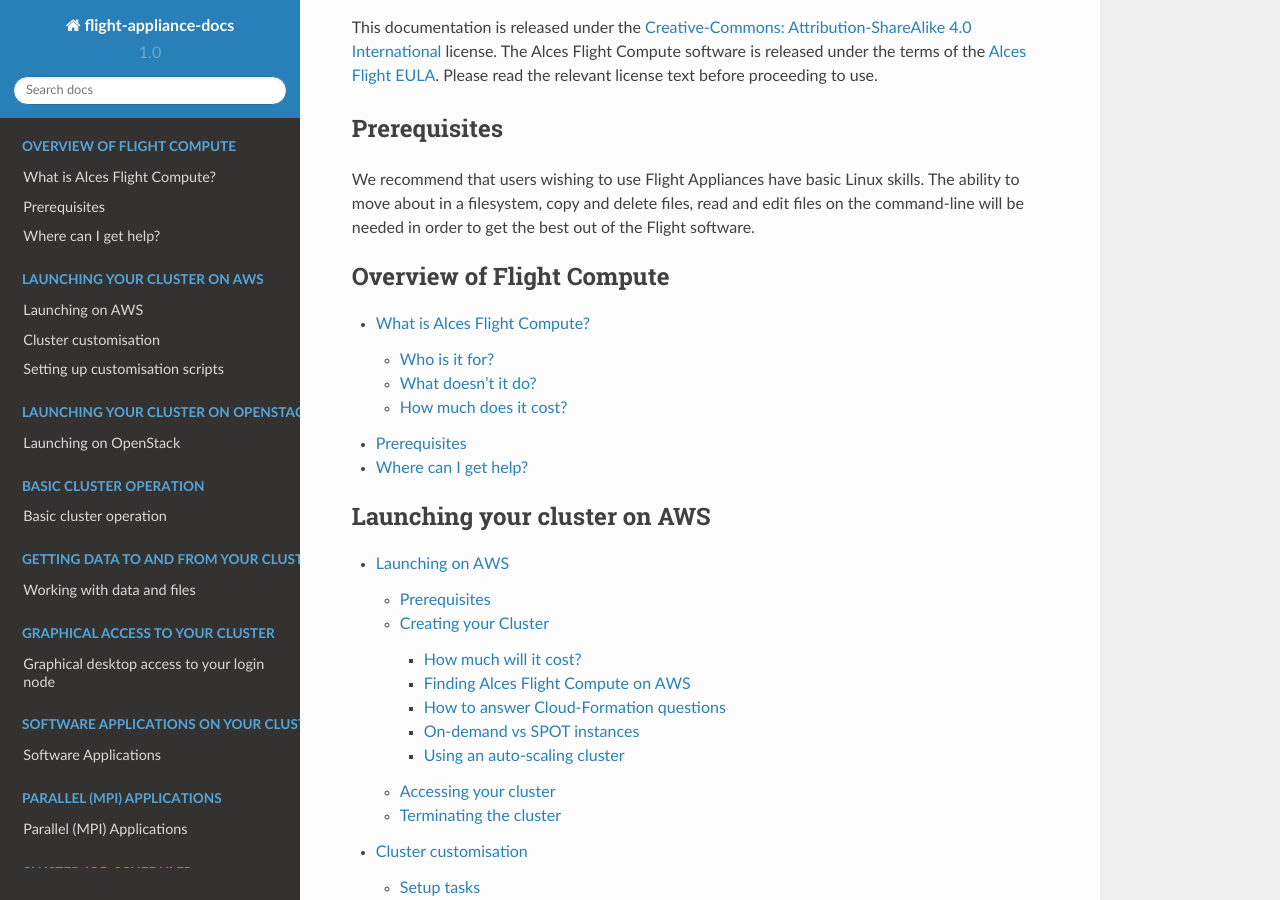
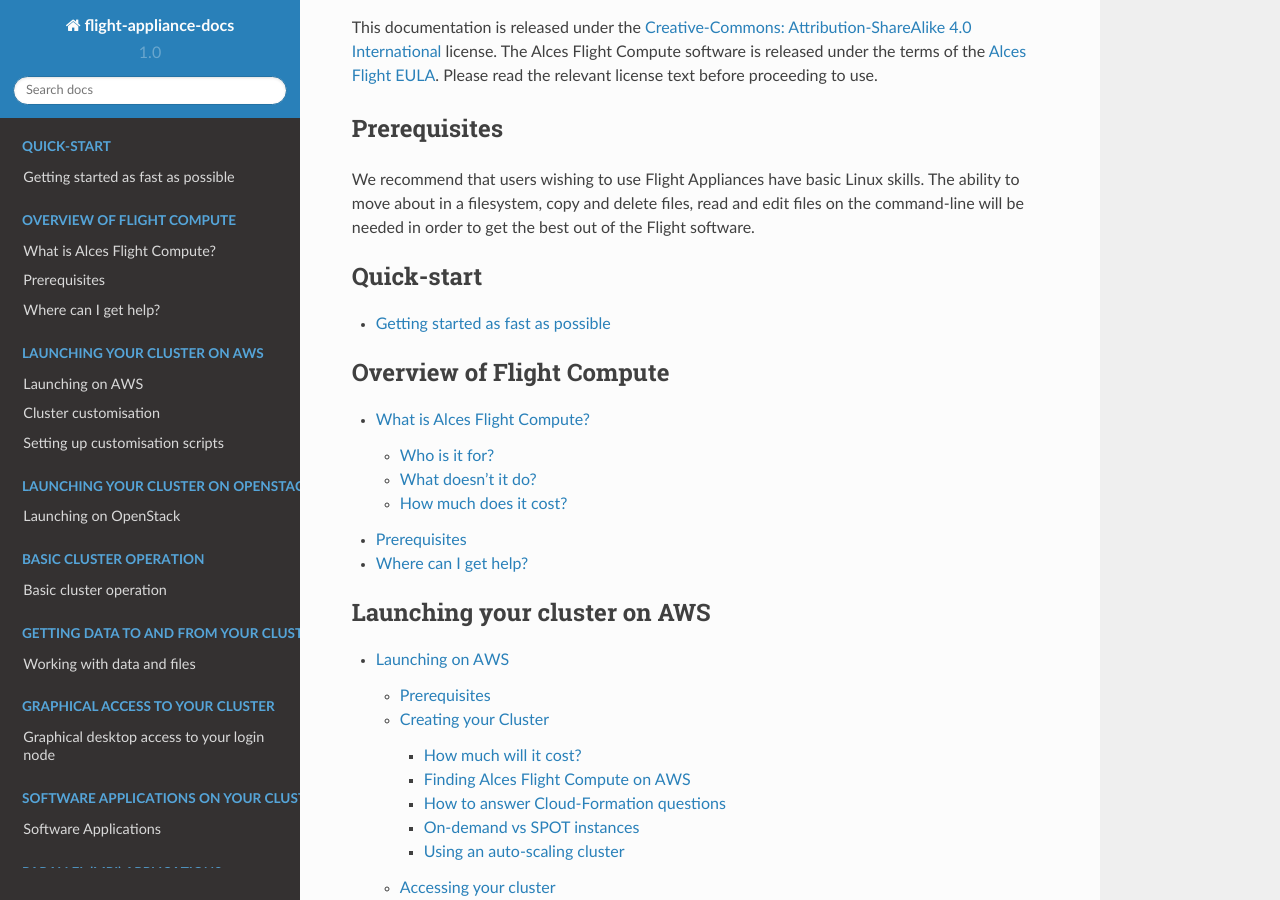
Before and after one commit to alces-software/flight-appliance-docs, a Sphinx documentation site: the page built from docs/source/index.rst, in a window 1280 px wide and 900 px high, scrolled down 495 px. Built offline with Sphinx 7.4.7 and the Read the Docs theme 2.0.0, drawn with Linux system fonts in a browser that asks for light colours; pages that are not in the unit, such as notebooks, are missing from menus.

Commit message:
Added quickstart reference

```diff
--- a/docs/source/index.rst
+++ b/docs/source/index.rst
@@ -14,6 +14,15 @@
 We recommend that users wishing to use Flight Appliances have basic Linux skills. The ability to move about in a filesystem, copy and delete files, read and edit files on the command-line will be needed in order to get the best out of the Flight software.
 
 .. Navigation/TOC
+
+.. toctree::
+   :maxdepth: 3
+   :glob:
+   :caption: Quick-start
+   :name: quickstart
+
+   quickstart/*
+
 
 .. toctree::
    :maxdepth: 3
```
